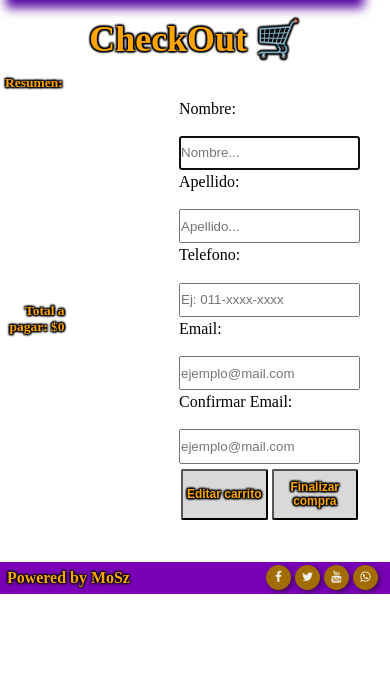
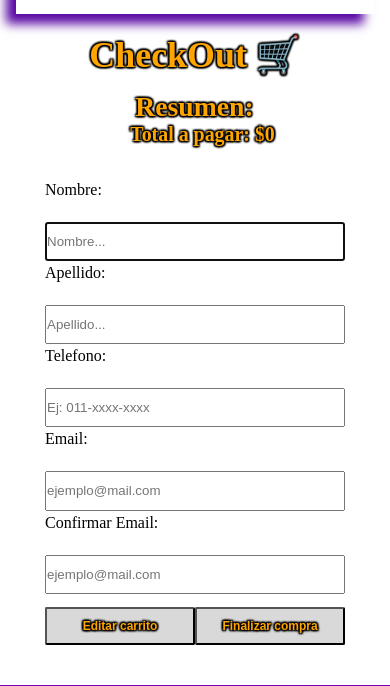
Before and after one commit to MoSzDEV/EntregaFinal_React, a React (Create React App) app: page /checkout in a window 390 px wide. Shown: the part 477-1163 px from the top of the page. Before the commit the page ends 1071 px from the top, so only its background shows below. Built offline with nearby package versions, Linux system fonts and the light colour scheme; grey boxes are pictures that could not be loaded; the HTML template or start-up script is replaced by a standard one.

Commit message:
Entrega final 5.0.responsive

```diff
--- a/src/components/CartWidget/CartWidget.css
+++ b/src/components/CartWidget/CartWidget.css
@@ -1,3 +1,5 @@
+@media screen and (min-width: 800px) {
+
 .sectCart {
     width: 6rem;
     height: 3rem;
@@ -17,3 +19,26 @@
     mix-blend-mode: hard-light;
     filter: drop-shadow(-2px 2px 1px rgb(255, 196, 0));
 }
+}
+@media screen and (max-width: 800px) {
+
+    .sectCart {
+        width: 5rem;
+        height: 4rem;
+        color: orange;
+        text-shadow: black 1px 1px 2px,
+            black -1px 1px 2px,
+            black 1px -1px 2px,
+            black -1px -1px 2px,
+            black 1px 1px 2px,
+            black -1px 1px 2px,
+            black 1px -1px 2px,
+            black -1px -1px 2px;
+    }
+
+    .imgCart {
+        width: 4rem;
+        mix-blend-mode: hard-light;
+        filter: drop-shadow(-2px 2px 1px rgb(255, 196, 0));
+    }
+    }
--- a/src/components/Checkout/Checkout.css
+++ b/src/components/Checkout/Checkout.css
@@ -12,6 +12,8 @@
         black 1px -1px 2px,
         black -1px -1px 2px;
 }
+
+@media screen and (min-width: 800px) {
 .preTicket{
     display: flex;
     place-content: center;
@@ -88,3 +90,95 @@
     padding-bottom: 10px;
 
 }
+}
+@media screen and (max-width: 800px){
+
+
+.preTicket{
+    display: grid;
+    place-content: center;
+    margin-top: 10px;
+}
+.resume{
+    display: grid;
+    place-content: center;
+    width: 350px;
+    margin: 5px;
+}
+.subTitleCheckout{
+    display: grid;
+    font-size: calc(1rem + 3vw);
+    color: orange;
+    text-shadow: black 1px 1px 2px,
+        black -1px 1px 2px,
+        black 1px -1px 2px,
+        black -1px -1px 2px,
+        black 1px 1px 2px,
+        black -1px 1px 2px,
+        black 1px -1px 2px,
+        black -1px -1px 2px;
+}
+.resume h3{
+    margin-left: 20px;
+    font-size: calc(1rem + 3vw);
+}
+.resume h4{
+    font-size: calc(1rem + 1vw);
+    margin-left: 15px;
+}
+.resume p{
+    font-size: calc(1rem + 0.6vw);
+    margin-left: 10px;
+    padding: 5px
+}
+.form{
+    display: grid;
+    place-content: left;
+    width: 300px;
+    height: 55vh;
+    margin: 20px;
+    padding: 10px;
+    gap: 3px;
+    column-gap: 10px;
+}
+.confirm{
+    display: flex;
+    flex-direction: row;
+    margin-top: 10px;
+}
+.btnProductoConfirm{
+    display: grid;
+    place-content: center;
+    background: rgba(0, 0, 0, 0.184);
+    color: orange;
+    text-shadow: black 1px 1px 2px,
+        black -1px 1px 2px,
+        black 1px -1px 2px,
+        black -1px -1px 2px,
+        black 1px 1px 2px,
+        black -1px 1px 2px,
+        black 1px -1px 2px,
+        black -1px -1px 2px;
+        font-size: calc(0.7rem + 0.2vw);
+    background: rgba(135, 135, 135, 0.315);
+    font-weight: bold;
+    text-decoration: none;
+    width: 100%;
+    border-radius: 2px;
+    cursor: pointer;
+}
+.checkoutDetail{
+    display: grid;
+    place-content: center;
+    gap: 10px;
+    padding-bottom: 10px;
+
+}
+
+.checkoutDetail strong{
+    padding: 10px;
+
+}
+
+
+}
```
